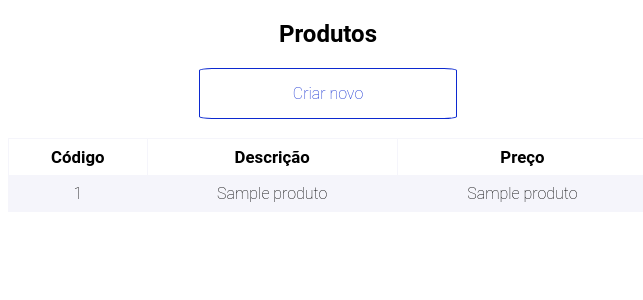
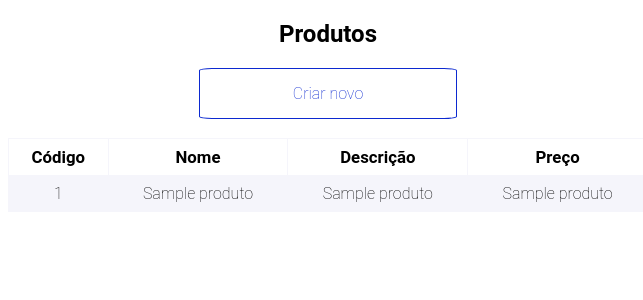
Before and after one commit to josue-avila/OTS-ATP8, a Flask app: page /products in a window 1280 px wide. Shown: the part 61-361 px from the top of the page, without its empty margins (312-955 px from the left). Run offline with Flask 2, Linux system fonts and the light colour scheme; a database or web service that is not in the repository returns one stand-in record (values such as "Sample title"); some libraries are stand-ins or nearby versions.

Commit message:
Conserta campos dos templates de produtos

```diff
--- a/web/templates/create_product.html
+++ b/web/templates/create_product.html
@@ -2,7 +2,7 @@
 {% block body %}
 <div class="form-container">
     <form action="/products" method="POST">
-        <input type="text" placeholder="Código" name="identifier" class="input-form" />
+        <input type="text" placeholder="Nome" name="identifier" class="input-form" />
         <input type="text" placeholder="Descrição" name="description" class="input-form" />
         <input type="number" placeholder="Preço" name="price" class="input-form" />
         <br /><br />
--- a/web/templates/product_list.html
+++ b/web/templates/product_list.html
@@ -10,6 +10,7 @@
     <table>
         <tr>
             <th>Código</th>
+            <th>Nome</th>
             <th>Descrição</th>
             <th>Preço</th>
         </tr>
@@ -18,6 +19,7 @@
                     <td>{{ product[0] }}</td>
                     <td>{{ product[1] }}</td>
                     <td>{{ product[2] }}</td>
+                    <td>{{ product[3] }}</td>
                 </tr>
         {% endfor %}
     </table>
```
